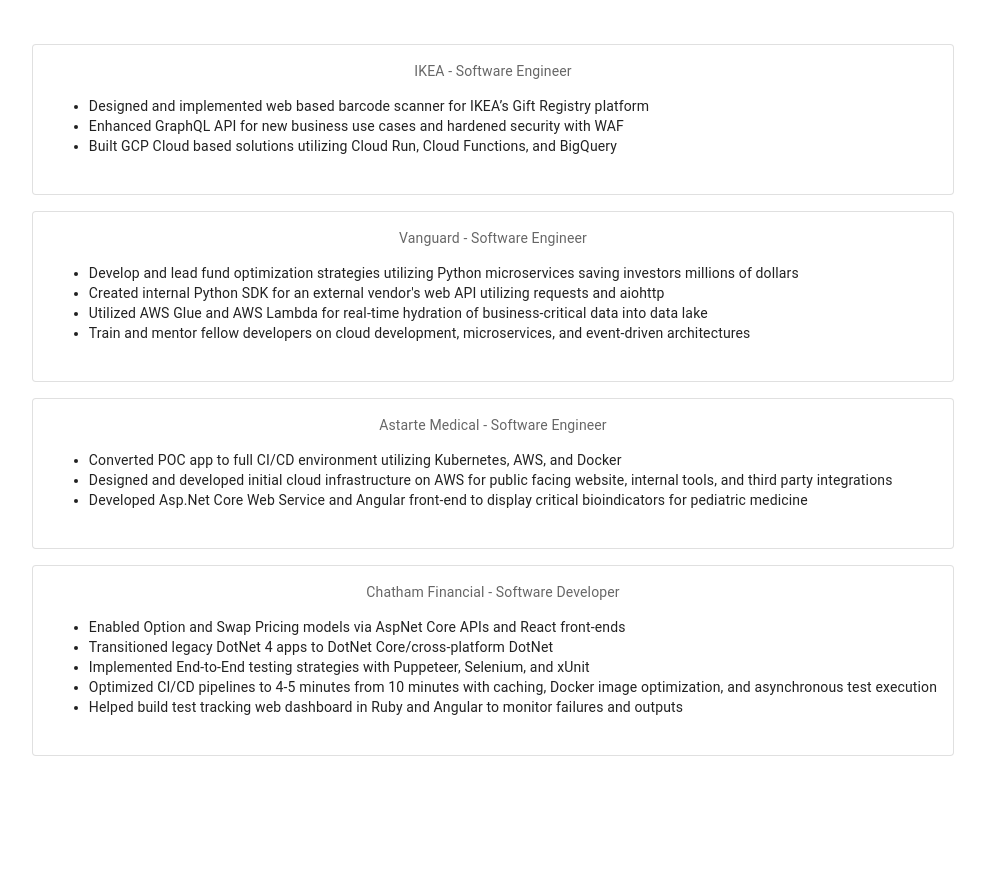
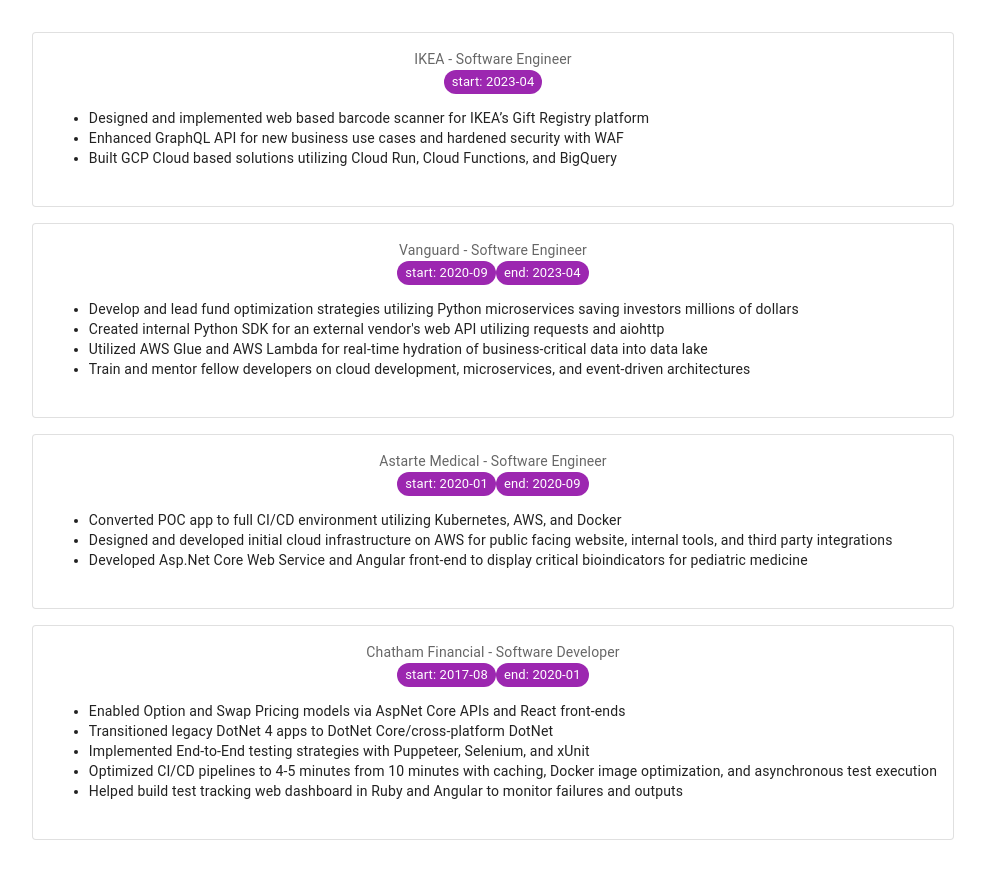
Before and after one commit to aaronclong/aaronclong.github.io, a React (Vite) app: page / in a window 1280 px wide. Shown: the whole page, without its empty margins (147-1132 px from the left). Before the commit the page ends 800 px from the top, so only its background shows below. Built offline with nearby package versions, Linux system fonts and the light colour scheme.

Commit message:
feat: Iterate on chips

```diff
--- a/src/resume/position.tsx
+++ b/src/resume/position.tsx
@@ -1,17 +1,61 @@
-import * as React from "react";
-
 import Box from "@mui/material/Box";
 import Card from "@mui/material/Card";
 import CardContent from "@mui/material/CardContent";
+import Chip from "@mui/material/Chip";
 import Typography from "@mui/material/Typography";
+
+import { parse, format } from "date-fns";
+
+/**
+ * Probably overkill but provides flexibility if I want to change the format later
+ * @param date
+ * @returns
+ */
+const formatDate = (date: string) =>
+  format(parse(date, "yyyy-MM-dd", new Date()), "yyyy-MM");
+
+const DateChip = ({
+  date,
+  identifier,
+}: {
+  date: string;
+  identifier: string;
+}) => {
+  console.log("render");
+  const formatted = formatDate(date);
+  // TODO: Make identifier by theme
+  // https://mui.com/material-ui/customization/creating-themed-components/
+  return (
+    <Chip
+      color="secondary"
+      size="small"
+      // label={formatted}
+      label={
+        <>
+          <span>{identifier}: </span>
+          {formatted}
+        </>
+      }
+    />
+  );
+};
 
 interface PositionProps {
   role: string;
   company: string;
+  startDate: string;
+  endDate: string;
   keyResults: string[];
 }
 
-export function PositionCard({ company, role, keyResults }: PositionProps) {
+// https://mui.com/material-ui/customization/typography/#adding-amp-disabling-variants
+export function PositionCard({
+  company,
+  role,
+  keyResults,
+  startDate,
+  endDate,
+}: PositionProps) {
   return (
     <Box sx={{ minWidth: 275 }}>
       <Card variant="outlined">
@@ -21,6 +65,9 @@
             sx={{ color: "text.secondary", fontSize: 14 }}
           >
             {company} - {role}
+            <br />
+            <DateChip date={startDate} identifier="start" />
+            {endDate && <DateChip date={endDate} identifier="end" />}
           </Typography>
           <Typography variant="body2" align="left">
             <ul>
```
